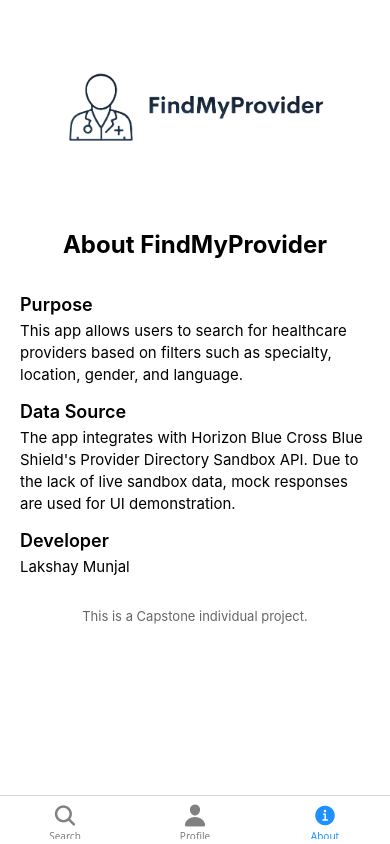
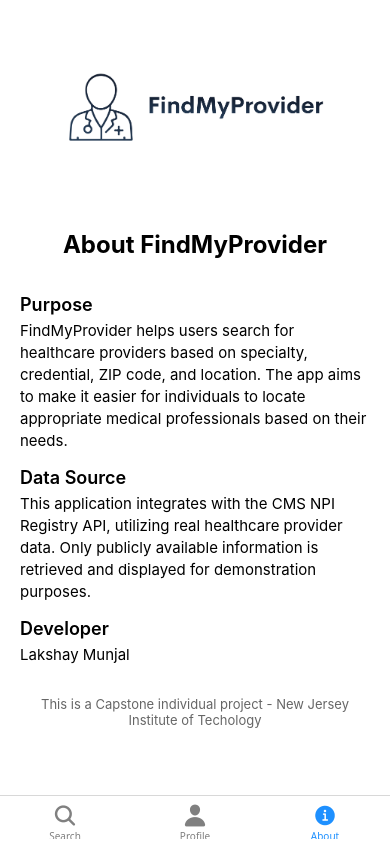
Before and after one commit to LakshayMunjal-dev/FindMyProvider, a React Native app: screen /About in a window 390 px wide. Built offline with nearby package versions, Linux system fonts and the light colour scheme.

Commit message:
Update AboutScreen to reflect CMS NPI API integration

```diff
--- a/screens/AboutScreen.js
+++ b/screens/AboutScreen.js
@@ -11,12 +11,14 @@
 
       <Text style={styles.sectionTitle}>Purpose</Text>
       <Text style={styles.text}>
-        This app allows users to search for healthcare providers based on filters such as specialty, location, gender, and language.
+        FindMyProvider helps users search for healthcare providers based on specialty, credential, ZIP code, and location.
+        The app aims to make it easier for individuals to locate appropriate medical professionals based on their needs.
       </Text>
 
       <Text style={styles.sectionTitle}>Data Source</Text>
       <Text style={styles.text}>
-        The app integrates with Horizon Blue Cross Blue Shield's Provider Directory Sandbox API. Due to the lack of live sandbox data, mock responses are used for UI demonstration.
+        This application integrates with the CMS NPI Registry API, utilizing real healthcare provider data.
+        Only publicly available information is retrieved and displayed for demonstration purposes.
       </Text>
 
       <Text style={styles.sectionTitle}>Developer</Text>
@@ -25,7 +27,7 @@
       </Text>
 
       <Text style={styles.footer}>
-        This is a Capstone individual project.
+        This is a Capstone individual project - New Jersey Institute of Techology
       </Text>
     </ScrollView>
   );
```
